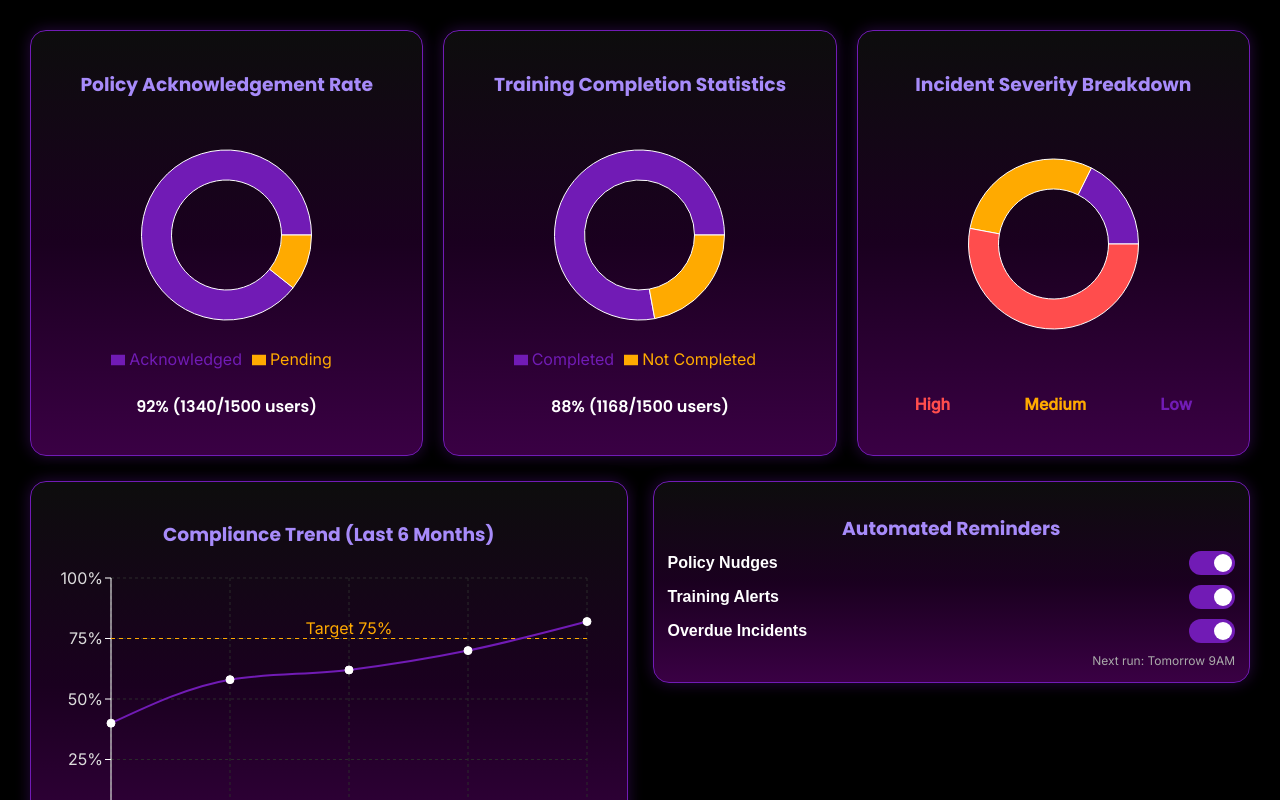
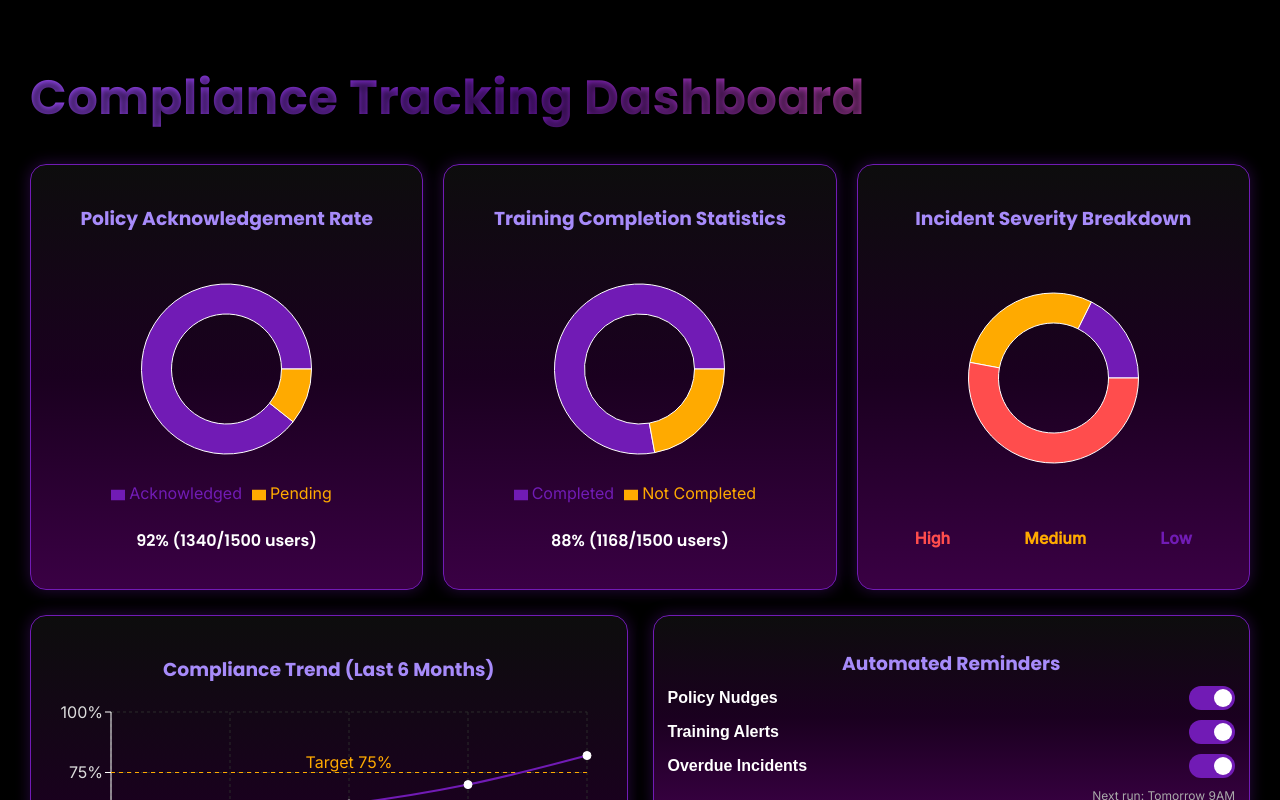
Before and after one commit to Guwani0/Sentinel, a React (Create React App) app in the folder frontend/: page /dashboard in a window 1280 px wide. Shown: the top 800 px of the page. Built offline with nearby package versions, Linux system fonts and the light colour scheme.

Commit message:
Add styled headers to compliance dashboard pages
Introduces visually distinct headers to all CTD-related dashboard pages for improved clarity and branding. Replaces previously removed headers with styled <h1> or <h2> elements using gradients and color themes appropriate to each page's content.

```diff
--- a/frontend/src/Pages/CTD.js
+++ b/frontend/src/Pages/CTD.js
@@ -37,7 +37,20 @@ export default function CTD() {
 
   return (
     <div style={{ backgroundColor: "#000", minHeight: "100vh", padding: "30px" }}>
-      {/* header removed intentionally to declutter UI */}
+      <h1 style={{
+        fontFamily: "Poppins, sans-serif",
+        fontSize: 'clamp(1.8rem, 4vw, 3rem)',
+        marginBottom: "30px",
+        fontWeight: 800,
+        letterSpacing: '0.6px',
+        background: 'linear-gradient(90deg,#9b4cf8 0%, #711bb5 40%, #ff6aa3 100%)',
+        WebkitBackgroundClip: 'text',
+        backgroundClip: 'text',
+        color: 'transparent',
+        textShadow: '0 2px 6px rgba(0,0,0,0.6)'
+      }}>
+        Compliance Tracking Dashboard
+      </h1>
 
       {/* ✅ Dashboard Layout */}
       <div style={{ display: "grid", gridTemplateColumns: "1fr 1fr", gap: "25px" }}>
--- a/frontend/src/Pages/CTDComTrend.js
+++ b/frontend/src/Pages/CTDComTrend.js
@@ -14,7 +14,7 @@ export default function CTDComTrend() {
   return (
     <div style={{ padding: 28, minHeight: '100vh', background: '#000', color: '#fff' }}>
       <div style={{ maxWidth: 1000, margin: '0 auto' }}>
-  {/* header removed intentionally to declutter UI */}
+  <h2 style={{ color: '#9be7ff', fontFamily: 'Poppins, sans-serif' }}>Compliance Trend (Last 6 Months)</h2>
 
         <div style={{ marginTop: 18, background: 'linear-gradient(180deg,#050507, #1b2430)', padding: 18, borderRadius: 12 }}>
           <h4 style={{ color: '#fff' }}>Overall compliance %</h4>
--- a/frontend/src/Pages/CTDCstmRpt.js
+++ b/frontend/src/Pages/CTDCstmRpt.js
@@ -54,7 +54,7 @@ export default function CTDCstmRpt() {
   return (
     <div style={container}>
       <div style={inner}>
-  {/* header removed intentionally to declutter UI */}
+  <h2 style={{ color: '#9ef2ff', fontFamily: 'Poppins, sans-serif' }}>Custom Report Builder</h2>
 
         <div style={controls}>
           <div style={{ display: 'flex', alignItems: 'center', gap: 8 }}>
--- a/frontend/src/Pages/CTDIncSevere.js
+++ b/frontend/src/Pages/CTDIncSevere.js
@@ -23,7 +23,7 @@ export default function CTDIncSevere() {
   return (
     <div style={{ padding: 28, minHeight: '100vh', background: '#000', color: '#fff' }}>
       <div style={{ maxWidth: 1100, margin: '0 auto' }}>
-  {/* header removed intentionally to declutter UI */}
+  <h2 style={{ color: '#ffb86b', fontFamily: 'Poppins, sans-serif' }}>Incident Severity Breakdown</h2>
 
         <div style={{ display: 'grid', gridTemplateColumns: '1fr 420px', gap: 20, marginTop: 20 }}>
           <div style={{ background: 'linear-gradient(180deg,#050507, #2b0520)', padding: 16, borderRadius: 10 }}>
--- a/frontend/src/Pages/CTDPage1.js
+++ b/frontend/src/Pages/CTDPage1.js
@@ -164,7 +164,20 @@ export default function CTDPage1() {
 
   return (
     <div style={{ backgroundColor: "#000", minHeight: "100vh", padding: "30px", color: "#fff", fontFamily: "Inter, sans-serif" }}>
-      {/* header removed intentionally to declutter UI */}
+      <h1 style={{
+        fontFamily: "Poppins, sans-serif",
+        fontSize: 'clamp(1.8rem, 4vw, 3rem)',
+        marginBottom: "30px",
+        fontWeight: 800,
+        letterSpacing: '0.6px',
+        background: 'linear-gradient(90deg,#9b4cf8 0%, #711bb5 40%, #ff6aa3 100%)',
+        WebkitBackgroundClip: 'text',
+        backgroundClip: 'text',
+        color: 'transparent',
+        textShadow: '0 2px 6px rgba(0,0,0,0.6)'
+      }}>
+        Compliance Tracking Dashboard
+      </h1>
 
   {/* ✅ First Row - Donut Charts Horizontally */}
   <div style={{ display: "grid", gridTemplateColumns: "repeat(auto-fit, minmax(260px, 1fr))", gap: "20px", marginBottom: "25px" }}>
--- a/frontend/src/Pages/CTDPolicyAck.js
+++ b/frontend/src/Pages/CTDPolicyAck.js
@@ -12,7 +12,9 @@ export default function CTDPolicyAck() {
   return (
     <div style={{ padding: 30, minHeight: '100vh', background: '#000' }}>
       <div style={{ maxWidth: 420, margin: '20px auto', padding: 20 }}>
-        {/* header removed intentionally to declutter UI */}
+        <div style={{ color: '#fff', textAlign: 'center', marginBottom: 10, fontFamily: 'Poppins, sans-serif' }}>
+          <h2 style={{ color: '#a78bfa', margin: 0 }}>Policy Acknowledgement Rate</h2>
+        </div>
 
         <div style={{ background: 'linear-gradient(180deg,#0b0410 0%, #2a0033 100%)', borderRadius: 12, padding: 18, boxShadow: '0 6px 20px rgba(113,27,181,0.35)' }}>
           <div style={{ width: '100%', height: 220 }}>
--- a/frontend/src/Pages/CTDTraining.js
+++ b/frontend/src/Pages/CTDTraining.js
@@ -20,7 +20,7 @@ export default function CTDTraining() {
   return (
     <div style={{ padding: 30, minHeight: '100vh', background: '#000', color: '#fff' }}>
       <div style={{ maxWidth: 1000, margin: '0 auto' }}>
-  {/* header removed intentionally to declutter UI */}
+  <h2 style={{ color: '#a78bfa', fontFamily: 'Poppins, sans-serif' }}>Training Completion Statistics</h2>
 
         <div style={{ display: 'grid', gridTemplateColumns: '1fr 360px', gap: 24, marginTop: 18 }}>
           <div style={{ background: 'linear-gradient(180deg,#0b0410 0%, #2a0033 100%)', padding: 18, borderRadius: 12 }}>
```
